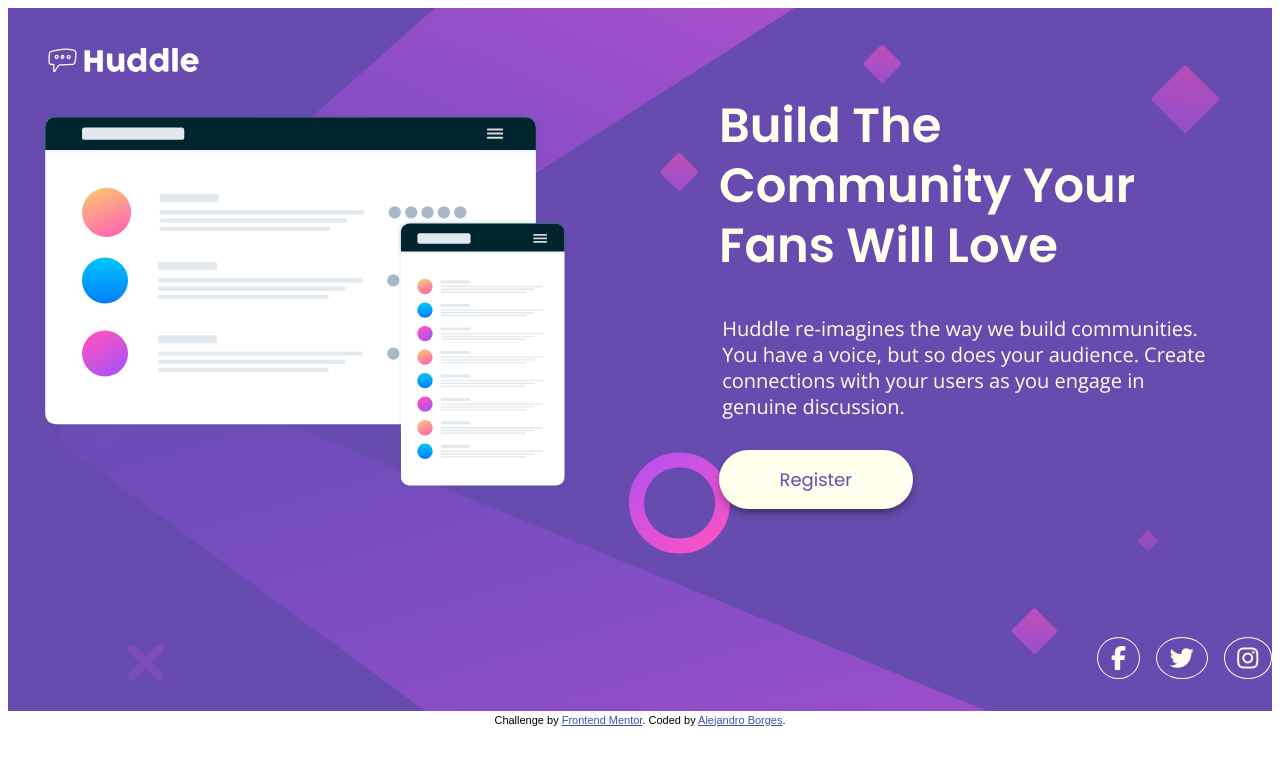
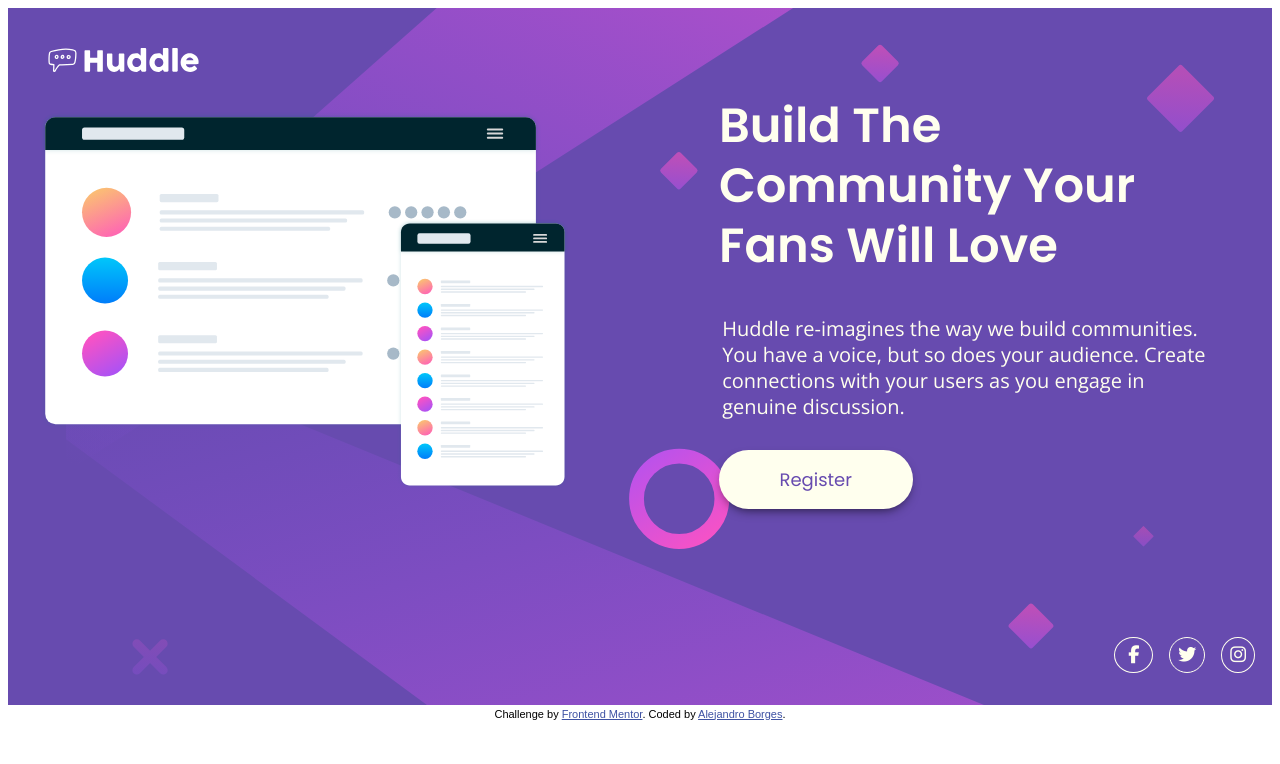
Before and after one commit to AlexdelCarmen/huddle-landing-page, a plain HTML site: page index.html in a window 1280 px wide. Drawn offline with nearby package versions, Linux system fonts and the light colour scheme.

Commit message:
Correct social media icon sizes.

```diff
--- a/style.css
+++ b/style.css
@@ -346,7 +346,10 @@ body {
 	}
 
 	.fa-brands {
-		font-size: 24px;
-		padding: 0.5rem 0.8rem;
+		font-size: 18px;
+		padding: 0.5rem;
 	}
+  .fa-facebook-f {
+    padding: 0.5rem 0.8rem;
+  }
 }
```
